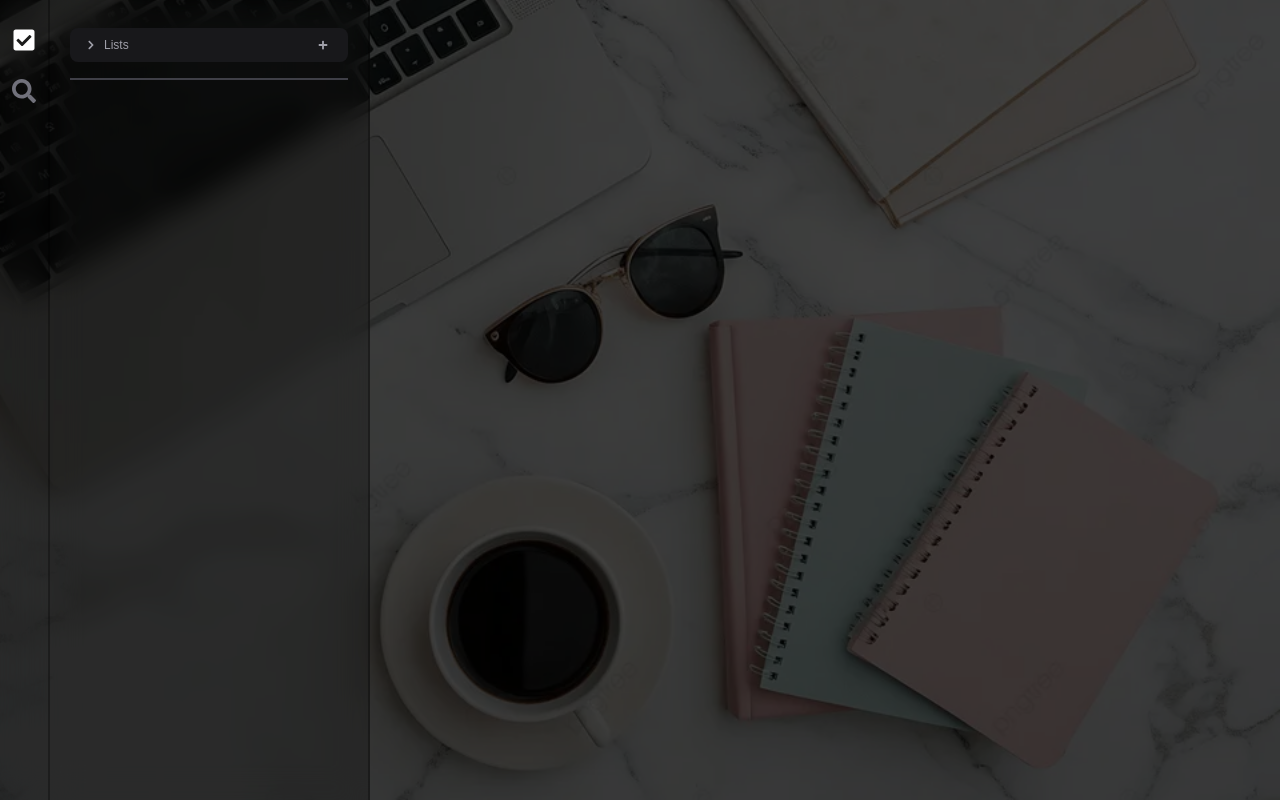
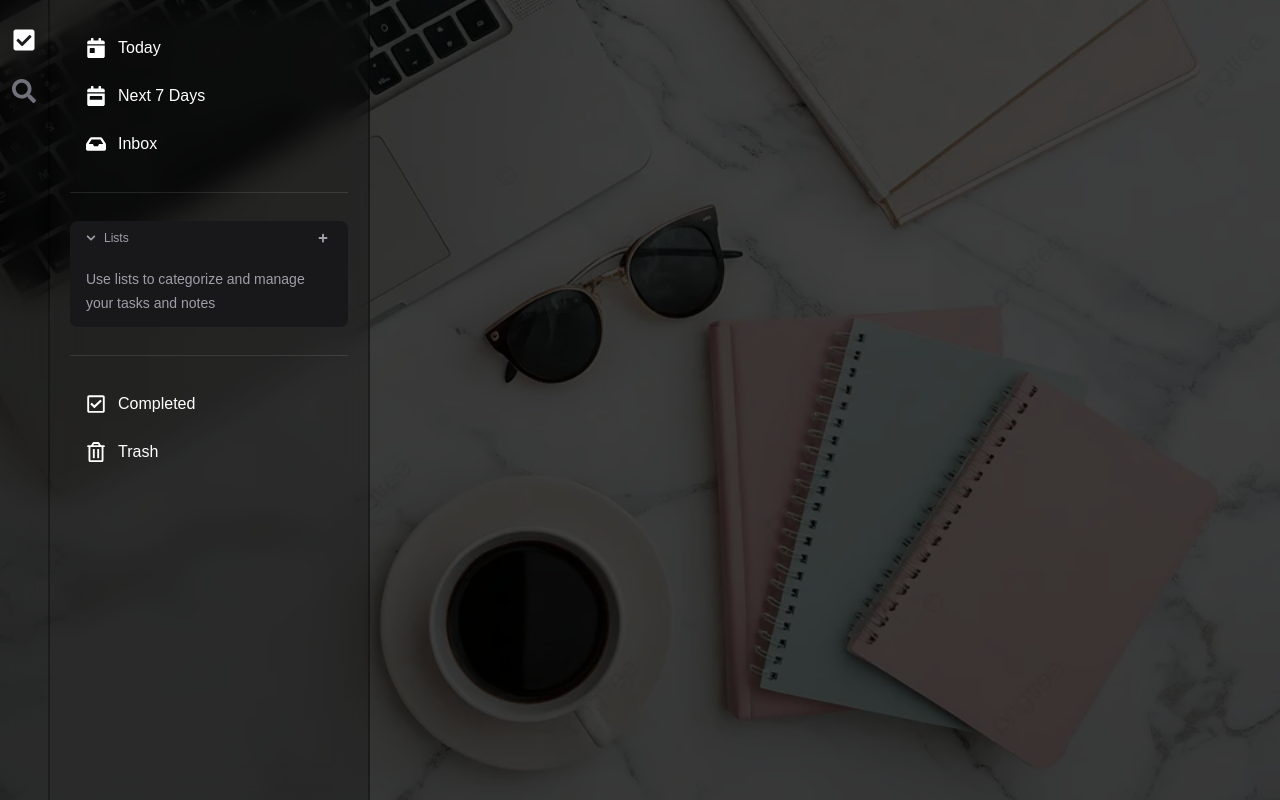
Before and after one commit to HaimiyaWasn/todoApp, a Next.js app: page / in a window 1280 px wide. Built offline with nearby package versions, Linux system fonts and the light colour scheme.

Commit message:
Update code

```diff
--- a/app/components/Sidebar/SidebarMenu.tsx
+++ b/app/components/Sidebar/SidebarMenu.tsx
@@ -1,25 +1,53 @@
-"use client"
+"use client";
 
 import { useState } from "react";
-import { FaChevronDown, FaPlus } from "react-icons/fa";
+import {
+  FaCalendarDay,
+  FaCalendarWeek,
+  FaChevronRight,
+  FaInbox,
+  FaPlus,
+  FaRegCheckSquare,
+  FaRegTrashAlt,
+} from "react-icons/fa";
 
 export default function SideBarMenu() {
-  const [open, setOpen] = useState(false);
+  const [openLists, setOpenLists] = useState(true);
 
   return (
     <>
       <aside className="hidden md:flex flex-col fixed left-12.5 top-0 h-screen w-80 bg-black/25 border-r-2 border-black/30 backdrop-blur-lg">
-        <div className="flex-1 overflow-y-auto">
-          <div className="flex flex-col gap-4 px-5 py-7">
+        <div className="flex-1 overflow-y-auto px-5 py-7">
+          <div className="space-y-2">
+            <button className="flex items-center w-full gap-3 px-4 py-2 rounded-lg text-white hover:bg-white/10 transition cursor-pointer">
+              <FaCalendarDay size={20} />
+              <span>Today</span>
+            </button>
+            <button className="flex items-center w-full gap-3 px-4 py-2 rounded-lg text-white hover:bg-white/10 transition cursor-pointer">
+              <FaCalendarWeek size={20} />
+              <span>Next 7 Days</span>
+            </button>
+            <button className="flex items-center w-full gap-3 px-4 py-2 rounded-lg text-white hover:bg-white/10 transition cursor-pointer">
+              <FaInbox size={20} />
+              <span>Inbox</span>
+            </button>
+          </div>
+
+          <hr className="my-7 border-white/10" />
+
+          <div className="flex flex-col gap-4">
             <div className="rounded-lg bg-zinc-900">
               <div
-                onClick={() => setOpen(!open)}
-                className="flex w-full items-center justify-between px-4 py-2 hover:bg-zinc-800 rounded-lg transition"
+                onClick={() => setOpenLists(!openLists)}
+                className="flex w-full items-center justify-between px-4 py-2 hover:bg-zinc-800 rounded-lg transition cursor-pointer"
               >
                 <div className="flex items-center gap-2">
-                  <FaChevronDown size={10} className={`text-zinc-400 transition-transform duration-300 ${
-                    open ? "rotate-0" : "-rotate-90"
-                  }`} />
+                  <FaChevronRight
+                    size={10}
+                    className={`text-zinc-400 transition-transform duration-300 ${
+                      openLists ? "rotate-90" : "rotate-0"
+                    }`}
+                  />
                   <span className="text-xs text-zinc-400 font-medium">
                     Lists
                   </span>
@@ -27,19 +55,43 @@ export default function SideBarMenu() {
 
                 <button
                   onClick={(e) => {
-                    e.stopPropagation()
+                    e.stopPropagation();
                   }}
-                  className="rounded-full p-1 text-zinc-400 hover:bg-zinc-500 hover:text-white transition"
+                  className="rounded-full p-1 text-zinc-400 hover:bg-zinc-500 hover:text-white transition cursor-pointer"
                 >
                   <FaPlus size={10} />
                 </button>
               </div>
+
+              <div
+                className={`overflow-hidden transition-all duration-300 ${
+                  openLists ? "max-h-96": "max-h-0"
+                }`}
+              >
+                <div className="rounded-lg bg-zinc-900 px-4 py-3">
+                  <p className="text-sm leading-6 text-zinc-400">
+                    Use lists to categorize and manage your tasks and notes
+                  </p>
+                </div>
+              </div>
             </div>
 
-            <div className="h-0.5 w-full bg-zinc-700" />
+            <hr className="my-3 border-white/10" />
+
+            <div className="space-y-2">
+              <button className="flex items-center w-full gap-3 px-4 py-2 rounded-lg text-white hover:bg-white/10 transition cursor-pointer">
+                <FaRegCheckSquare size={20} />
+                <span>Completed</span>
+              </button>
+
+              <button className="flex items-center w-full gap-3 px-4 py-2 rounded-lg text-white hover:bg-white/10 transition cursor-pointer">
+                <FaRegTrashAlt size={20} />
+                <span>Trash</span>
+              </button>
+            </div>
           </div>
         </div>
       </aside>
     </>
-  )
+  );
 }
```
